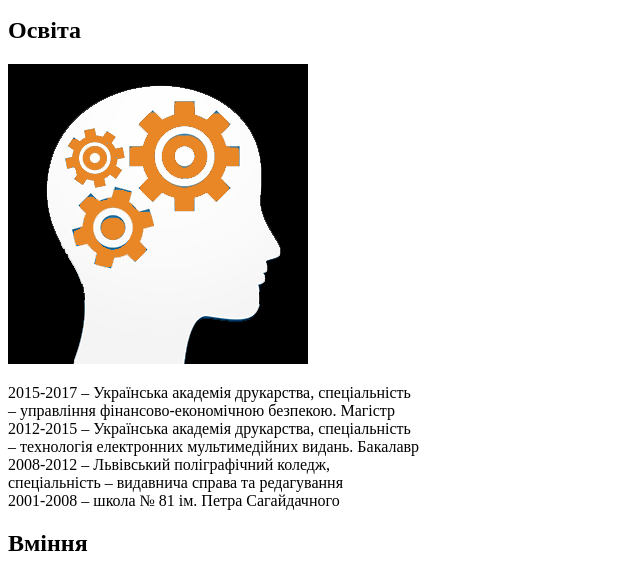
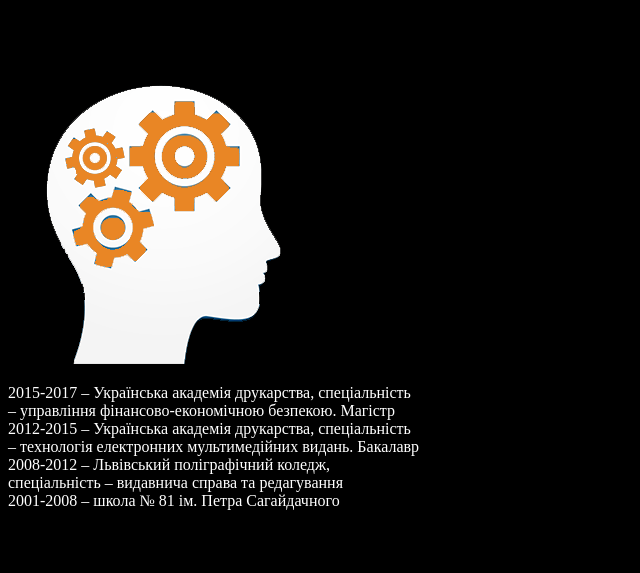
Before and after one commit to AndriyShevchyk/Myblog, a plain HTML site: page resume.html in a window 1280 px wide. Shown: the part 151-724 px from the top of the page, without its empty margins (0-640 px from the left). Drawn offline with Linux system fonts and the light colour scheme.

Commit message:
Added HTML Code

```diff
--- a/css/index.css
+++ b/css/index.css
@@ -1,3 +1,6 @@
 body {
     background: black;
 }
+p {
+    color: white;
+}
--- a/resume.html
+++ b/resume.html
@@ -4,6 +4,7 @@
     <meta charset="UTF-8">
     <meta name="viewport" content="width=device-width, initial-scale=1.0">
     <meta http-equiv="X-UA-Compatible" content="ie=edge">
+    <link rel="stylesheet" href="css/index.css">
     <title>Андрій Шевчук</title>
 </head>
 <body>
```
Also changed, not shown: aboutme.html (+1 -0 lines).
